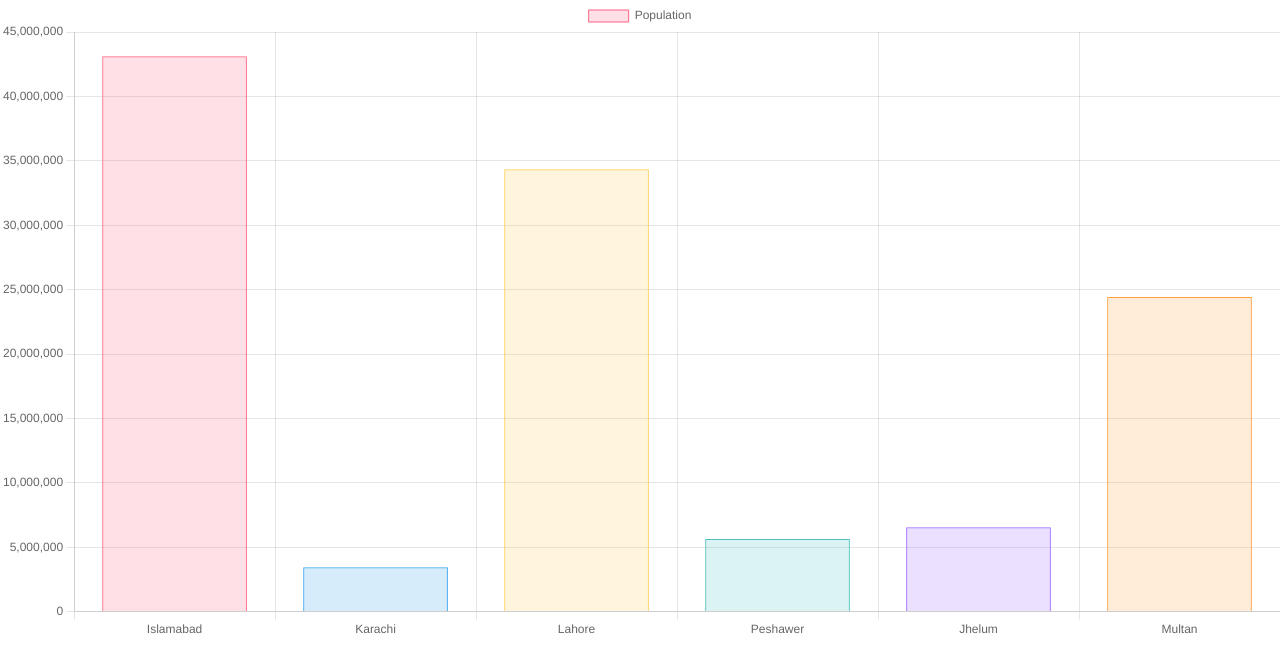
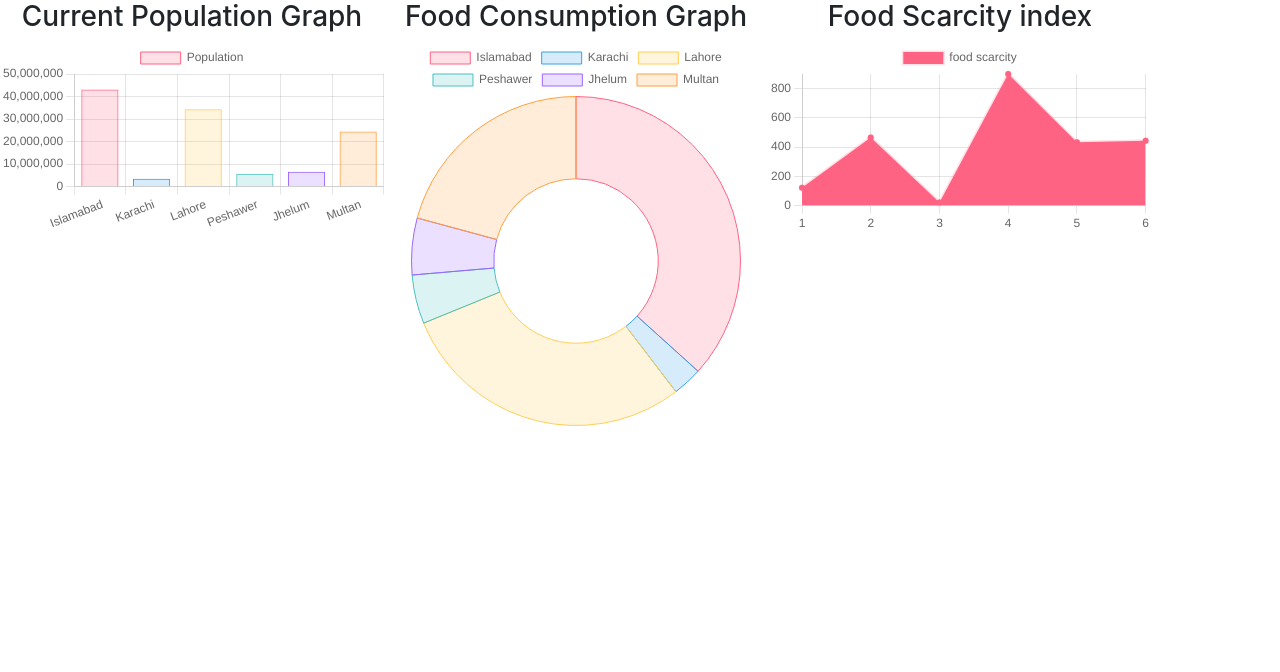
Before and after one commit to alishaikh12/finalyearproject, a React (Create React App) app: page / in a window 1280 px wide. Shown: the top 672 px of the page. Built offline with nearby package versions, Linux system fonts and the light colour scheme.

Commit message:
linechart

```diff
--- /dev/null
+++ b/src/Views/Homepage/Charts/barChart.js
@@ -0,0 +1,97 @@
+import React from 'react';
+import {Bar} from 'react-chartjs-2';
+
+const chartData = {
+    labels:['Islamabad','Karachi', 'Lahore','Peshawer','Jhelum','Multan'],
+    datasets:[
+        {
+            label:'Population',
+            data:[
+                43114356,3434324,34344343,5643234,6544332,24433456
+            ],
+            backgroundColor:[
+                'rgba(255, 99, 132, 0.2)',
+                'rgba(54, 162, 235, 0.2)',
+                'rgba(255, 206, 86, 0.2)',
+                'rgba(75, 192, 192, 0.2)',
+                'rgba(153, 102, 255, 0.2)',
+                'rgba(255, 159, 64, 0.2)',
+            ],
+            borderColor: [
+                'rgba(255, 99, 132, 1)',
+                'rgba(54, 162, 235, 1)',
+                'rgba(255, 206, 86, 1)',
+                'rgba(75, 192, 192, 1)',
+                'rgba(153, 102, 255, 1)',
+                'rgba(255, 159, 64, 1)',
+              ],
+            borderWidth: 1,
+        }
+    ]
+};
+
+// const data = {
+//     labels: ['1985', '1990', '1995', '2000', '2005', '2010'],
+//     datasets: [
+//       {
+//         label: '# of Votes',
+//         data: [5, 11, 7, 2, 13, 12],
+//         backgroundColor: [
+//           'rgba(255, 99, 132, 0.2)',
+//           'rgba(54, 162, 235, 0.2)',
+//           'rgba(255, 206, 86, 0.2)',
+//           'rgba(75, 192, 192, 0.2)',
+//           'rgba(153, 102, 255, 0.2)',
+//           'rgba(255, 159, 64, 0.2)',
+//         ],
+//         borderColor: [
+//           'rgba(255, 99, 132, 1)',
+//           'rgba(54, 162, 235, 1)',
+//           'rgba(255, 206, 86, 1)',
+//           'rgba(75, 192, 192, 1)',
+//           'rgba(153, 102, 255, 1)',
+//           'rgba(255, 159, 64, 1)',
+//         ],
+//         borderWidth: 1,
+//       },
+//     ],
+//   };
+
+//   const options = {
+//     scales: {
+//       yAxes: [
+//         {
+//           ticks: {
+//             beginAtZero: true,
+//           },
+//         },
+//       ],
+//     },
+//   };
+
+
+
+export default function BarChart(){
+    return(
+        <div  style={{width:'30vw'}}>
+            <h3 style={{textAlign:'center'}}>Current Population Graph</h3>
+        {/* <div className=''>
+      <h1 className='title'>Vertical Bar Chart</h1>
+      <div className='links'>
+        {/* <a
+          className='btn btn-gh'
+          href='https://github.com/reactchartjs/react-chartjs-2/blob/master/example/src/charts/VerticalBar.js'
+        >
+          Github Source
+        </a>
+      </div>
+      </div>
+    <Bar data={data} options={options} /> */}
+
+            <Bar
+            data = {chartData}
+
+            />
+    </div>
+    );
+}
--- /dev/null
+++ b/src/Views/Homepage/Charts/doughnutChart.js
@@ -0,0 +1,42 @@
+import React from 'react';
+import { Doughnut } from 'react-chartjs-2';
+
+const data = {
+  labels:['Islamabad','Karachi', 'Lahore','Peshawer','Jhelum','Multan'],
+    datasets: [
+      {
+        label: 'Food Consumption',
+        data:[
+          43114356,3434324,34344343,5643234,6544332,24433456
+      ],
+        backgroundColor: [
+          'rgba(255, 99, 132, 0.2)',
+          'rgba(54, 162, 235, 0.2)',
+          'rgba(255, 206, 86, 0.2)',
+          'rgba(75, 192, 192, 0.2)',
+          'rgba(153, 102, 255, 0.2)',
+          'rgba(255, 159, 64, 0.2)',
+        ],
+        borderColor: [
+          'rgba(255, 99, 132, 1)',
+          'rgba(54, 162, 235, 1)',
+          'rgba(255, 206, 86, 1)',
+          'rgba(75, 192, 192, 1)',
+          'rgba(153, 102, 255, 1)',
+          'rgba(255, 159, 64, 1)',
+        ],
+        borderWidth: 1,
+      },
+    ],
+  };
+
+
+export default function DoughnutChart(){
+    return(
+    <div style={{width:'30vw'}}>
+     <h3 style={{textAlign:'center'}}>Food Consumption Graph</h3>
+      <Doughnut data={data} />
+    </div>
+
+    );
+}
--- /dev/null
+++ b/src/Views/Homepage/Charts/lineChart.js
@@ -0,0 +1,36 @@
+import React from 'react';
+import { Line } from 'react-chartjs-2';
+
+const data = {
+  labels: ['1', '2', '3', '4', '5', '6'],
+  datasets: [
+    {
+      label: 'food scarcity',
+      data: [122,466,22,900,433,444],
+      fill: true,
+      backgroundColor: 'rgb(255, 99, 132)',
+      borderColor: 'rgba(255, 99, 132, 0.2)',
+    },
+  ],
+};
+
+const options = {
+  scales: {
+    yAxes: [
+      {
+        ticks: {
+          beginAtZero: true,
+        },
+      },
+    ],
+  },
+};
+
+export default function LineChart(){
+  return(
+<div style={{width:'30vw'}}>
+<h3 style={{textAlign:'center'}}>Food Scarcity index</h3>
+    <Line data={data} options={options} />
+</div>
+  );
+}
--- a/src/Views/Homepage/chartsHomepage.js
+++ b/src/Views/Homepage/chartsHomepage.js
@@ -1,98 +1,18 @@
 import React from 'react';
-import {Bar} from 'react-chartjs-2';
-
-const chartData = {
-    labels:['Islamabad','Karachi', 'Lahore','Peshawer','Jhelum','Multan'],
-    datasets:[
-        {
-            label:'Population',
-            data:[
-                43114356,3434324,34344343,5643234,6544332,24433456
-            ],
-            backgroundColor:[
-                'rgba(255, 99, 132, 0.2)',
-                'rgba(54, 162, 235, 0.2)',
-                'rgba(255, 206, 86, 0.2)',
-                'rgba(75, 192, 192, 0.2)',
-                'rgba(153, 102, 255, 0.2)',
-                'rgba(255, 159, 64, 0.2)',
-            ],
-            borderColor: [
-                'rgba(255, 99, 132, 1)',
-                'rgba(54, 162, 235, 1)',
-                'rgba(255, 206, 86, 1)',
-                'rgba(75, 192, 192, 1)',
-                'rgba(153, 102, 255, 1)',
-                'rgba(255, 159, 64, 1)',
-              ],
-            borderWidth: 1,
-        }
-    ]
-};
-
-// const data = {
-//     labels: ['1985', '1990', '1995', '2000', '2005', '2010'],
-//     datasets: [
-//       {
-//         label: '# of Votes',
-//         data: [5, 11, 7, 2, 13, 12],
-//         backgroundColor: [
-//           'rgba(255, 99, 132, 0.2)',
-//           'rgba(54, 162, 235, 0.2)',
-//           'rgba(255, 206, 86, 0.2)',
-//           'rgba(75, 192, 192, 0.2)',
-//           'rgba(153, 102, 255, 0.2)',
-//           'rgba(255, 159, 64, 0.2)',
-//         ],
-//         borderColor: [
-//           'rgba(255, 99, 132, 1)',
-//           'rgba(54, 162, 235, 1)',
-//           'rgba(255, 206, 86, 1)',
-//           'rgba(75, 192, 192, 1)',
-//           'rgba(153, 102, 255, 1)',
-//           'rgba(255, 159, 64, 1)',
-//         ],
-//         borderWidth: 1,
-//       },
-//     ],
-//   };
-
-//   const options = {
-//     scales: {
-//       yAxes: [
-//         {
-//           ticks: {
-//             beginAtZero: true,
-//           },
-//         },
-//       ],
-//     },
-//   };
+import BarChart from './Charts/barChart';
+import DoughnutChart from './Charts/doughnutChart';
+import LineChart from './Charts/lineChart';
 
 export default function ChartHomepage(){
+    return(
+       <div>
+           <div style={{display:'flex'}}>
+               <BarChart/>
+               <DoughnutChart/>
+               <LineChart/>
+            </div>
 
-
-    return(
-        <div>
-        {/* <div className=''>
-      <h1 className='title'>Vertical Bar Chart</h1>
-      <div className='links'>
-        {/* <a
-          className='btn btn-gh'
-          href='https://github.com/reactchartjs/react-chartjs-2/blob/master/example/src/charts/VerticalBar.js'
-        >
-          Github Source
-        </a>
-      </div>
-      </div>
-    <Bar data={data} options={options} /> */}
-    <div className='chart'>
-            <Bar
-            data = {chartData}
-            options={{}}
-            />
-         </div>
-    </div>
+       </div>
 
     );
 }
```
